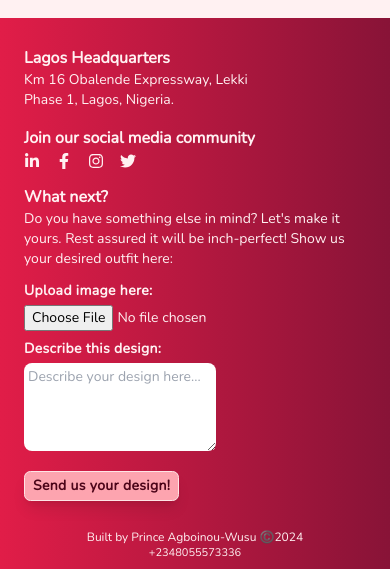
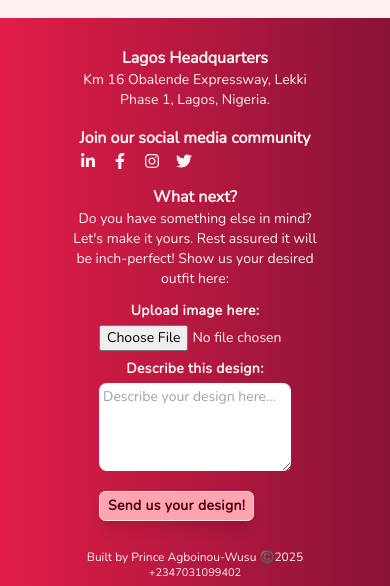
Before and after one commit to Mr-Wusu/fashion, a Next.js app: page / in a window 390 px wide. Shown: the part 4265-4851 px from the top of the page. Built offline with nearby package versions, Linux system fonts and the light colour scheme; no server answers; the database is empty; a web font is replaced by a local one.

Commit message:
Next is to make navigation ui responsive

```diff
--- a/app/_components/Cart/Cart.tsx
+++ b/app/_components/Cart/Cart.tsx
@@ -46,7 +46,7 @@ function Cart({ item }: CartProps) {
           <Image src={item.imageUrl} alt={`${item.name}'s photo`} fill />
         </div>
         <div className="flex flex-col gap-2">
-          <h3 className="text-sm">{item.name}</h3>
+          <h3 className="text-sm text-darkRose1 font-semibold">NGN{item.unitPrice} each</h3>
           <div
             className="flex cursor-pointer gap-2"
             onClick={removeItemHandler}
--- a/app/_components/Footer/Footer.tsx
+++ b/app/_components/Footer/Footer.tsx
@@ -8,10 +8,10 @@ import UserFooter from "./UserFooter";
 
 function Footer() {
   return (
-    <footer className="flex flex-col bg-gradient-to-r from-rose-600 to-rose-900 h-fit w-full pt-7 px-6 pb-2 text-lightRose1 gap-4">
+    <footer className="flex flex-col bg-gradient-to-r from-rose-600 to-rose-900 h-fit w-full pt-7 px-6 pb-2 text-lightRose1 gap-4 items-center text-center">
       <div className="flex flex-col w-[70%]">
         <h2 className="font-bold">Lagos Headquarters</h2>
-        <p className="text-sm">
+        <p className="text-sm lg:text-base">
           Km 16 Obalende Expressway, Lekki Phase 1, Lagos, Nigeria.
         </p>
       </div>
@@ -25,10 +25,13 @@ function Footer() {
         </div>
       </div>
       <UserFooter />
-      <div className="flex flex-col mx-auto text-xs mt-3">
-        <p>Built by Prince Agboinou-Wusu ©️2024</p>
-        <a className="mx-auto  text-[11px]" href="tel:+2348055573336">
-          +2348055573336
+      <div className="flex flex-col mx-auto text-xs lg:text-base mt-3">
+        <p>Built by Prince Agboinou-Wusu ©️2025</p>
+        <a
+          className="mx-auto  text-[11px] lg:text-base"
+          href="tel:+2347031099402"
+        >
+          +2347031099402
         </a>
       </div>
     </footer>
--- a/app/_components/Footer/UserFooter.tsx
+++ b/app/_components/Footer/UserFooter.tsx
@@ -9,11 +9,11 @@ const UserFooter = () => {
   if (user.isAdmin) return null;
   if (!user.isAdmin)
     return (
-      <div className="flex flex-col gap-3" id="user-footer">
+      <div className="flex flex-col gap-3 items-center" id="user-footer">
         <div className="flex flex-col gap-2">
           <div className="flex flex-col">
-            <h2 className="text-[1rem] font-bold">What next?</h2>
-            <p className="text-sm">
+            <h2 className="text-[1rem] lg:text-base font-bold">What next?</h2>
+            <p className="text-sm lg:text-base w-3/4 mx-auto">
               Do you have something else in mind? Let&apos;s make it yours. Rest
               assured it will be inch-perfect! Show us your desired outfit here:
             </p>
--- a/app/_components/Miscellaneous/AuthForm.tsx
+++ b/app/_components/Miscellaneous/AuthForm.tsx
@@ -2,18 +2,20 @@
 import signup from "@/actions/signup-action";
 import signin from "@/actions/signin-action";
 import Link from "next/link";
-import { useActionState } from "react";
+import { useActionState, useRef } from "react";
 import { useDispatch } from "react-redux";
 import { login } from "@/state/user/userSlice";
 import { useEffect } from "react";
 import { useRouter } from "next/navigation";
 import { Button } from "./Button";
 
+
 type AuthFormProps = {
   mode: "sign-in" | "sign-up";
 };
 
 export default function AuthForm({ mode }: AuthFormProps) {
+  const formRef = useRef<HTMLFormElement>(null);
   const accessType = mode === "sign-up" ? signup : signin;
   const [formState, formAction, isPending] = useActionState(accessType, {
     errors: {},
@@ -32,12 +34,15 @@ export default function AuthForm({ mode }: AuthFormProps) {
     }
   }, [formState.user, dispatch, router]);
 
+  if (isPending) formRef.current?.reset();
+
   return (
     <form
       action={formAction}
       className={`flex flex-col gap-5 z-20 bg-lightRose1 absolute p-10 rounded-[.9rem] top-1/2 left-1/2 -translate-x-1/2 -translate-y-1/2 ${
         mode === "sign-up" ? "mt-7" : ""
       }`}
+      ref={formRef}
     >
       {mode === "sign-up" && (
         <>
```
Also changed, not shown: app/_components/Cart/CartList.tsx (+20 -20 lines), 1 other file (tests, documents, lock files or other folders).
